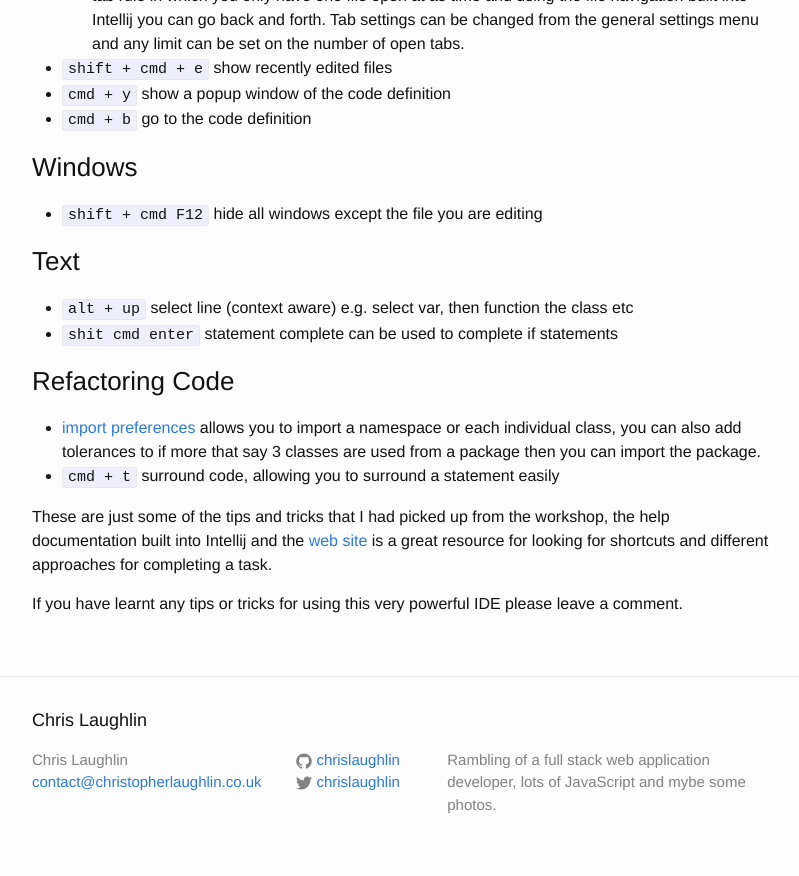
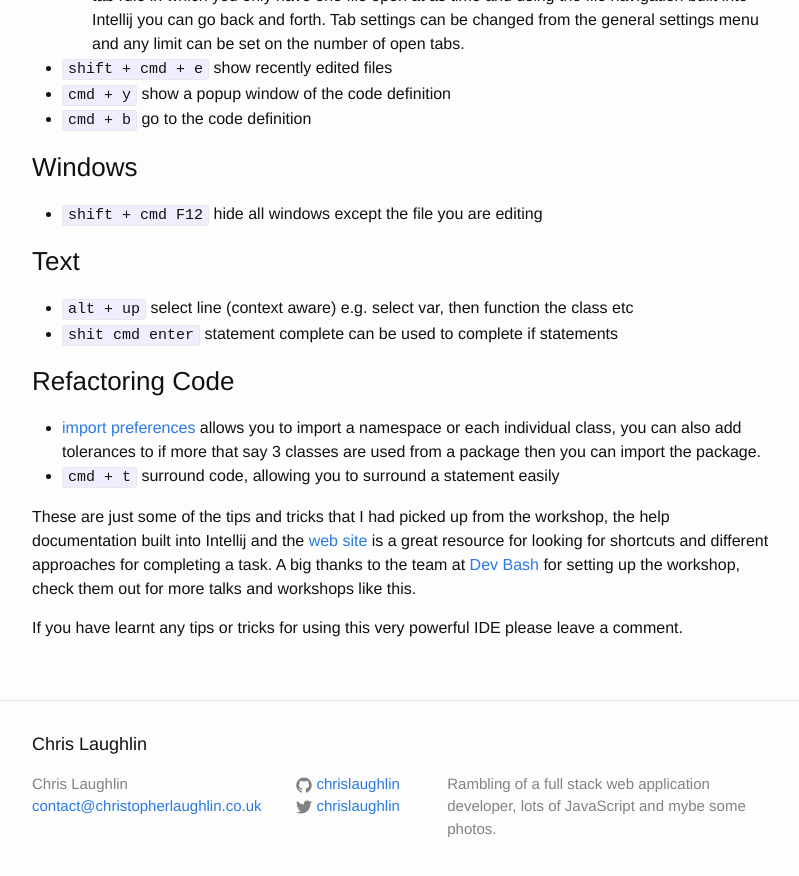
Before and after one commit to chrislaughlin/chrislaughlin.github.io, a Jekyll site: the page built from _posts/2015-02-16-jet-brains-intellij-workshop.markdown, in a window 1280 px wide and 900 px high, scrolled down 1050 px. Shown: the top 876 px of the window, without its empty margins (238-1037 px from the left). Built offline with Jekyll 4.4.1, drawn with Linux system fonts in a browser that asks for light colours; Markdown is read by kramdown in place of the engine named in the settings; comment, search, counter and statistics services are not loaded.

Commit message:
Updating post

````diff
--- a/_posts/2015-02-16-jet-brains-intellij-workshop.markdown
+++ b/_posts/2015-02-16-jet-brains-intellij-workshop.markdown
@@ -43,6 +43,6 @@ Run build configurations
 - [import preferences](https://www.jetbrains.com/idea/help/optimizing-imports.html) allows you to import a namespace or each individual class, you can also add tolerances to if more that say 3 classes are used from a package then you can import the package.
 - ```cmd + t``` surround code, allowing you to surround a statement easily
 
-These are just some of the tips and tricks that I had picked up from the workshop, the help documentation built into Intellij and the [web site](https://www.jetbrains.com/idea/help/intellij-idea.html) is a great resource for looking for shortcuts and different approaches for completing a task.
+These are just some of the tips and tricks that I had picked up from the workshop, the help documentation built into Intellij and the [web site](https://www.jetbrains.com/idea/help/intellij-idea.html) is a great resource for looking for shortcuts and different approaches for completing a task. A big thanks to the team at [Dev Bash](http://devbash.org/) for setting up the workshop, check them out for more talks and workshops like this.
 
 If you have learnt any tips or tricks for using this very powerful IDE please leave a comment.
````
